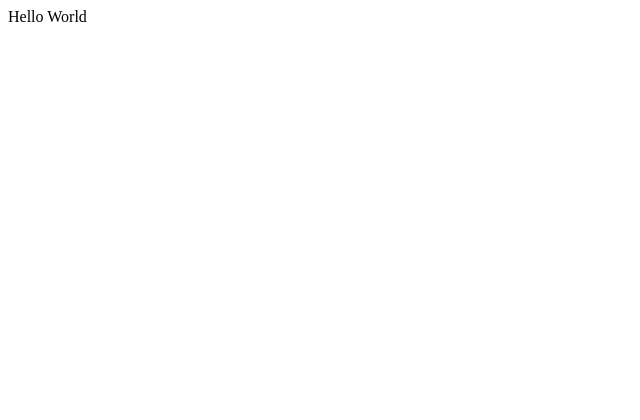
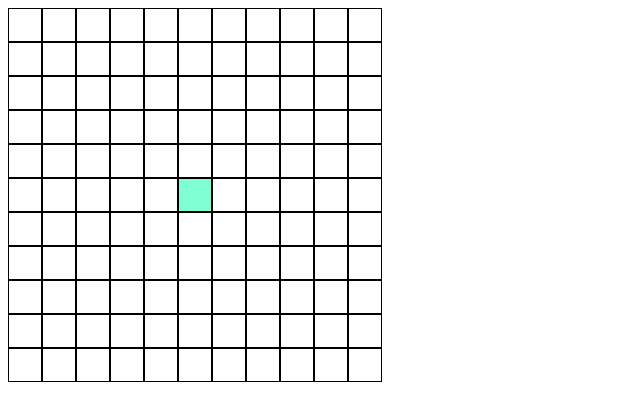
Before and after one commit to Zaiah11/snake, a React app: page / in a window 1280 px wide. Shown: the top 420 px of the page, without its empty margins (0-640 px from the left). Built offline with nearby package versions, Linux system fonts and the light colour scheme.

Commit message:
added basic table layout

```diff
--- a/public/styles.css
+++ b/public/styles.css
@@ -0,0 +1,14 @@
+.board {
+  display: flex;
+}
+
+.tile {
+  border-style: solid;
+  border-width: 0.025rem;
+  width: 2rem;
+  height: 2rem;
+}
+
+.active {
+  background-color: aquamarine;
+}
--- a/src/components/App.js
+++ b/src/components/App.js
@@ -1,7 +1,27 @@
-import React from 'react'
+import React, { useState } from 'react'
+import Board from './Board'
 
-const App = () => (
-  <div>Hello World</div>
-)
+const App = () => {
+
+  const [ board, setBoard ] = useState([
+    [0, 0, 0, 0, 0, 0, 0, 0, 0, 0, 0],
+    [0, 0, 0, 0, 0, 0, 0, 0, 0, 0, 0],
+    [0, 0, 0, 0, 0, 0, 0, 0, 0, 0, 0],
+    [0, 0, 0, 0, 0, 0, 0, 0, 0, 0, 0],
+    [0, 0, 0, 0, 0, 0, 0, 0, 0, 0, 0],
+    [0, 0, 0, 0, 0, 1, 0, 0, 0, 0, 0],
+    [0, 0, 0, 0, 0, 0, 0, 0, 0, 0, 0],
+    [0, 0, 0, 0, 0, 0, 0, 0, 0, 0, 0],
+    [0, 0, 0, 0, 0, 0, 0, 0, 0, 0, 0],
+    [0, 0, 0, 0, 0, 0, 0, 0, 0, 0, 0],
+    [0, 0, 0, 0, 0, 0, 0, 0, 0, 0, 0]
+  ])
+
+  return (
+    <div>
+      <Board board={board}/>
+    </div>
+  )
+}
 
 export default App
--- /dev/null
+++ b/src/components/Board.js
@@ -0,0 +1,15 @@
+import React from 'react'
+import Row from './Row'
+
+const Board = ({ board }) => {
+
+  return (
+    <div className="board">
+      {board.map((row, i) => (
+        <Row row={row} key={i}/>
+      ))}
+    </div>
+  )
+}
+
+export default Board
--- /dev/null
+++ b/src/components/Row.js
@@ -0,0 +1,18 @@
+import React from 'react'
+
+const Row = ({ row }) => {
+
+  return (
+    <div className="row">
+      {row.map((token, i) => (
+        <div
+          key={i}
+          className={token ? "tile active" : "tile"}
+        >
+        </div>
+      ))}
+    </div>
+  )
+}
+
+export default Row
```
Also changed, not shown: public/bundle.js.
